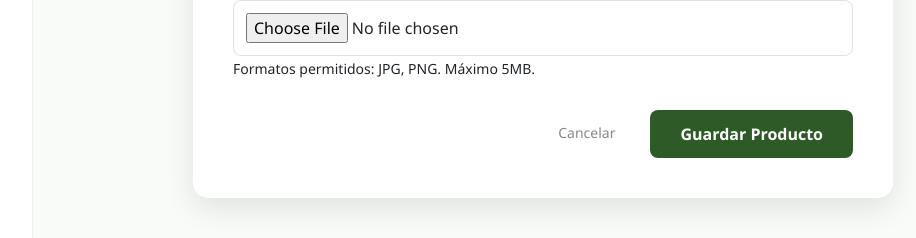
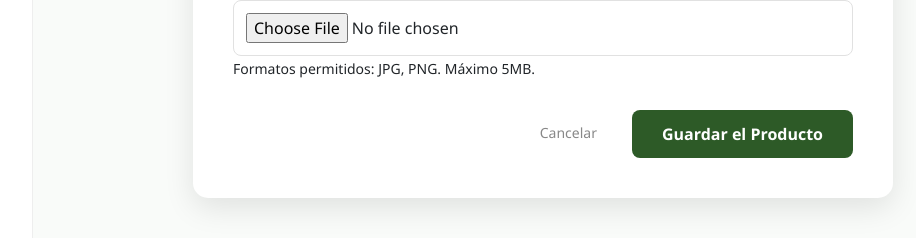
Before and after one commit to haroldbenavides2008-netizen/FloraSmart, a Django app: template templates/agregar_productos.html in a window 1280 px wide. Shown: the part 732-970 px from the top of the page, without its empty margins (227-1143 px from the left). Run offline with Django 5.2, Linux system fonts and the light colour scheme; the template is opened without the code that fills it: values that come from a table or form of the project are taken from there, others are empty.

Commit message:
primer comit isa

```diff
--- a/templates/agregar_productos.html
+++ b/templates/agregar_productos.html
@@ -62,7 +62,7 @@
 
         <div class="form-buttons">
             <a href="{% url 'home' %}" class="btn-secondary">Cancelar</a>
-            <button type="submit" class="btn-primary">Guardar Producto</button>
+            <button type="submit" class="btn-primary">Guardar  el Producto</button>
         </div>
     </form>
 </div>
```
